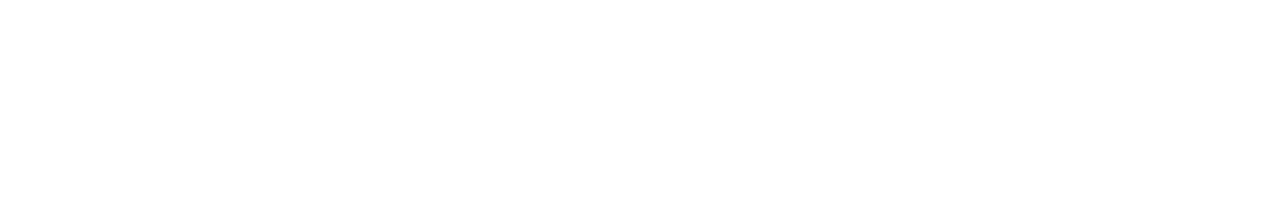
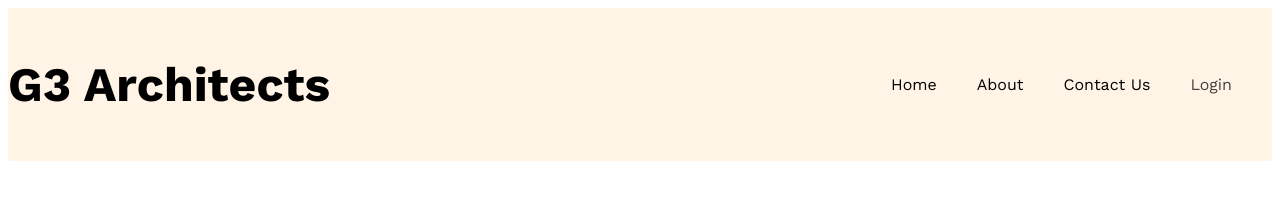
Before and after one commit to shafayat58/G3_Architects, a plain HTML site: page index.html in a window 1280 px wide. Drawn offline with nearby package versions, Linux system fonts and the light colour scheme.

Commit message:
add navbar and header background color

```diff
--- a/index.html
+++ b/index.html
@@ -7,8 +7,19 @@
   <link rel="stylesheet" href="style/index.css">
 </head>
 <body class="work-sans-font">
-  <header>
+  <header class="bg_light" >
+  <nav class="navbar display_flex ">
+    <h3 class="brand">G3 Architects</h3>
+    <ul class="nav_link display_flex">
+      <li class="nav_items">Home<a href="" class="nav_links "></a></li>
+      <li class="nav_items">About<a href="" class="nav_links "></a></li>
+      <li class="nav_items">Contact Us<a href="" class="nav_links "></a></li>
+      <li class="nav_items"><a href="" class=" nav_links text_gray">Login</a></li>
+    </ul>
+  </nav>
+  <div class="banner">
 
+  </div>
   </header>
   <main>
 
--- a/style/index.css
+++ b/style/index.css
@@ -9,3 +9,47 @@
   font-weight: 400;
   font-style: normal;
 }
+/* share style */
+ .display_flex{
+  display: flex;
+ }
+/* nav style */
+.navbar{
+
+  justify-content: space-between;
+  align-items: center;
+
+
+}
+.brand{
+  font-size: 3rem;
+  font-weight: bold;
+}
+.nav_items{
+  margin-right: 40px;
+
+
+}
+.nav_items{
+  list-style: none;
+
+}
+nav ul li a{
+  text-decoration: none;
+}
+/* color dark2 */
+.text_gray{
+  color: #424242;
+
+}
+
+.text_light_gray{
+  color: #727272;
+}
+.bg_light{
+  background-color: rgba(255, 144, 14, 0.1);
+}
+.navbar, .banner{
+  max-width: 1440px;
+  margin: 0 auto;
+}
```
